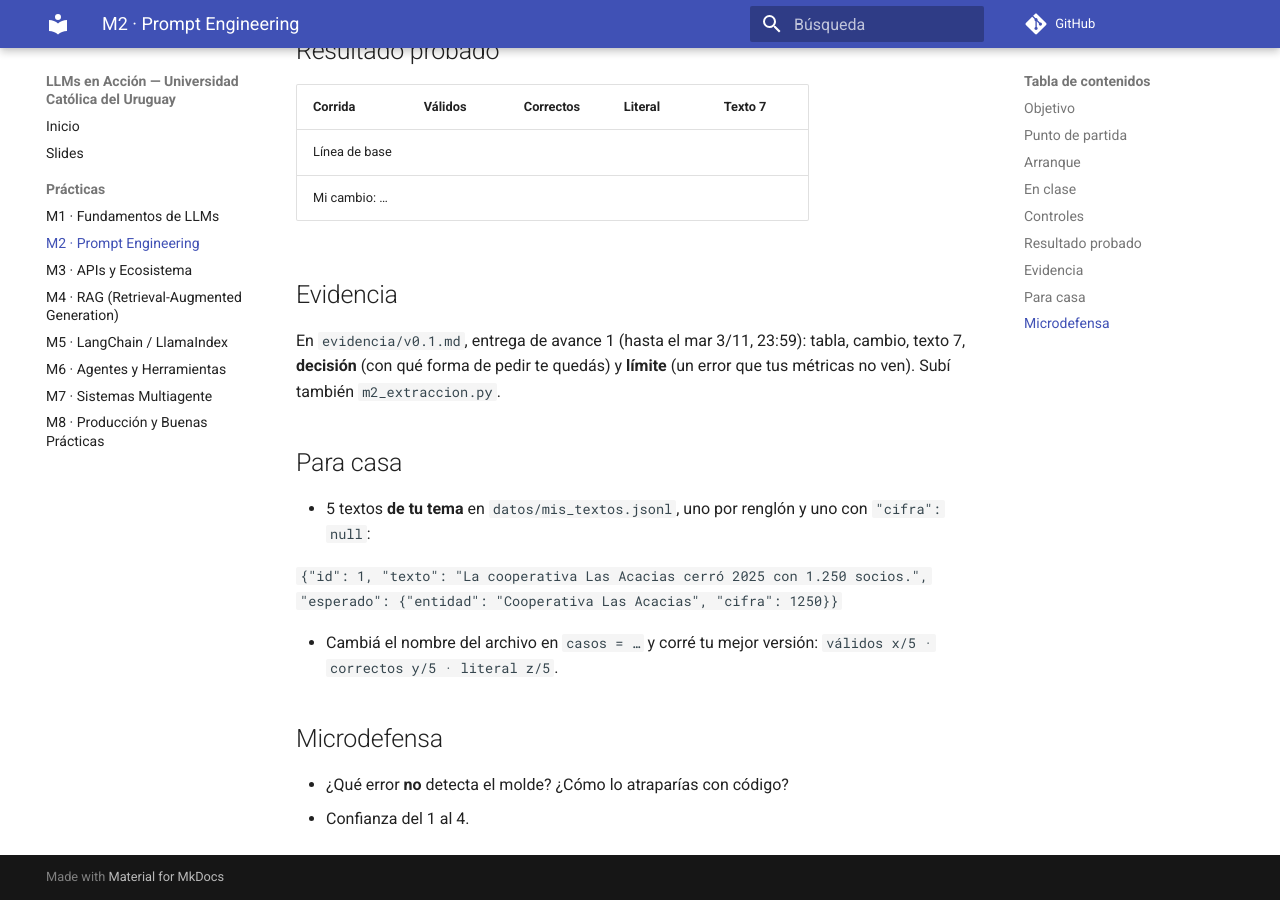
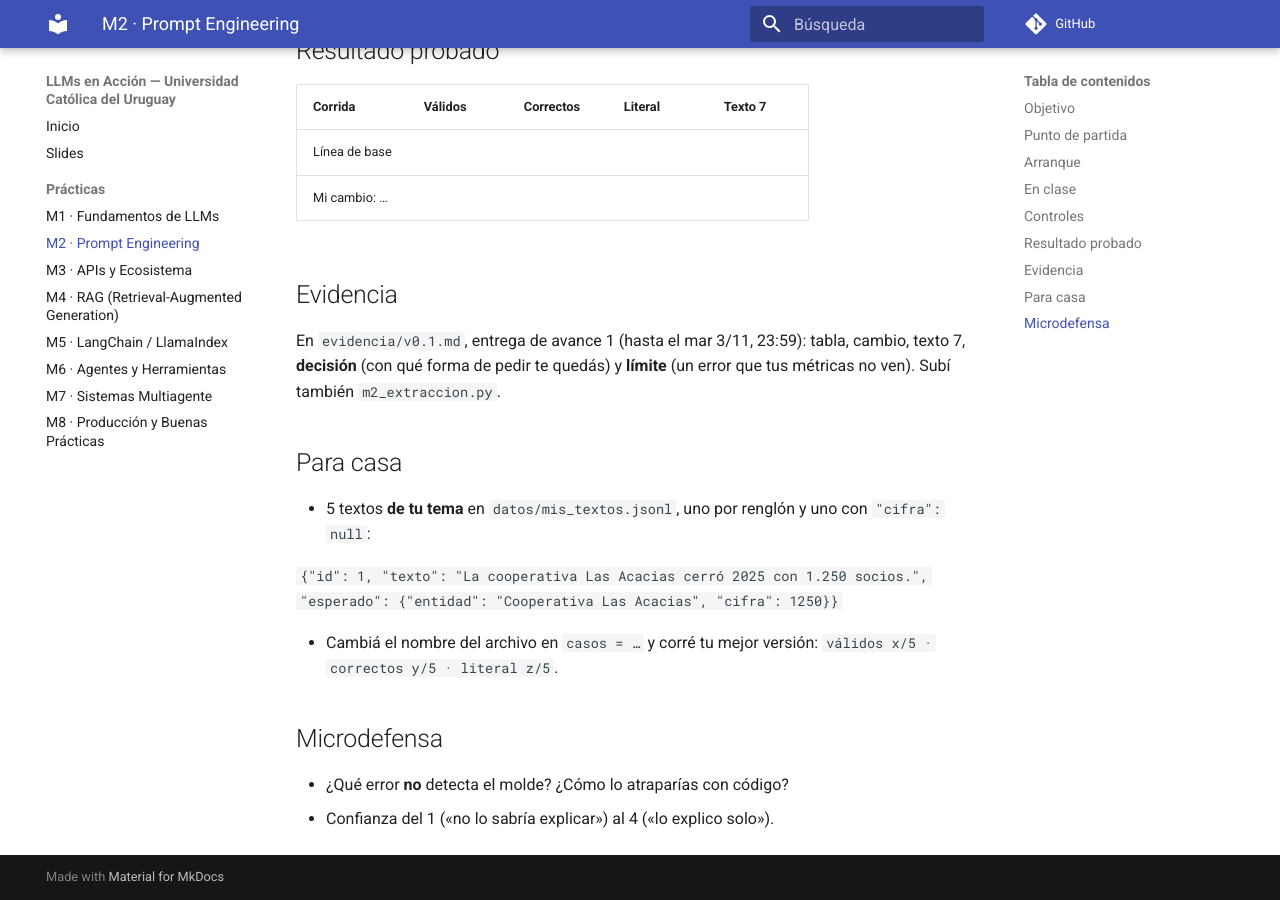
Before and after one commit to JuanFKurucz/ucu-la, an MkDocs documentation site: the page built from docs/practicas/m2-contrato-extraccion.md, in a window 1280 px wide and 900 px high, scrolled down 2943 px. Built offline with MkDocs 1.6.1 and Material for MkDocs 9.7.7, drawn with Linux system fonts in a browser that asks for light colours; comment, search, counter and statistics services are not loaded.

Commit message:
Clase 2 y M2: qué significa la confianza de 1 a 4
Co-Authored-By: Claude Opus 5.5 <noreply@anthropic.com>

```diff
--- a/docs/practicas/m2-contrato-extraccion.md
+++ b/docs/practicas/m2-contrato-extraccion.md
@@ -129,4 +129,4 @@ En `evidencia/v0.1.md`, entrega de avance 1 (hasta el mar 3/11, 23:59): tabla, c
 ## Microdefensa
 
 - ¿Qué error **no** detecta el molde? ¿Cómo lo atraparías con código?
-- Confianza del 1 al 4.
+- Confianza del 1 («no lo sabría explicar») al 4 («lo explico solo»).
```
Also changed, not shown: 1 other file.
